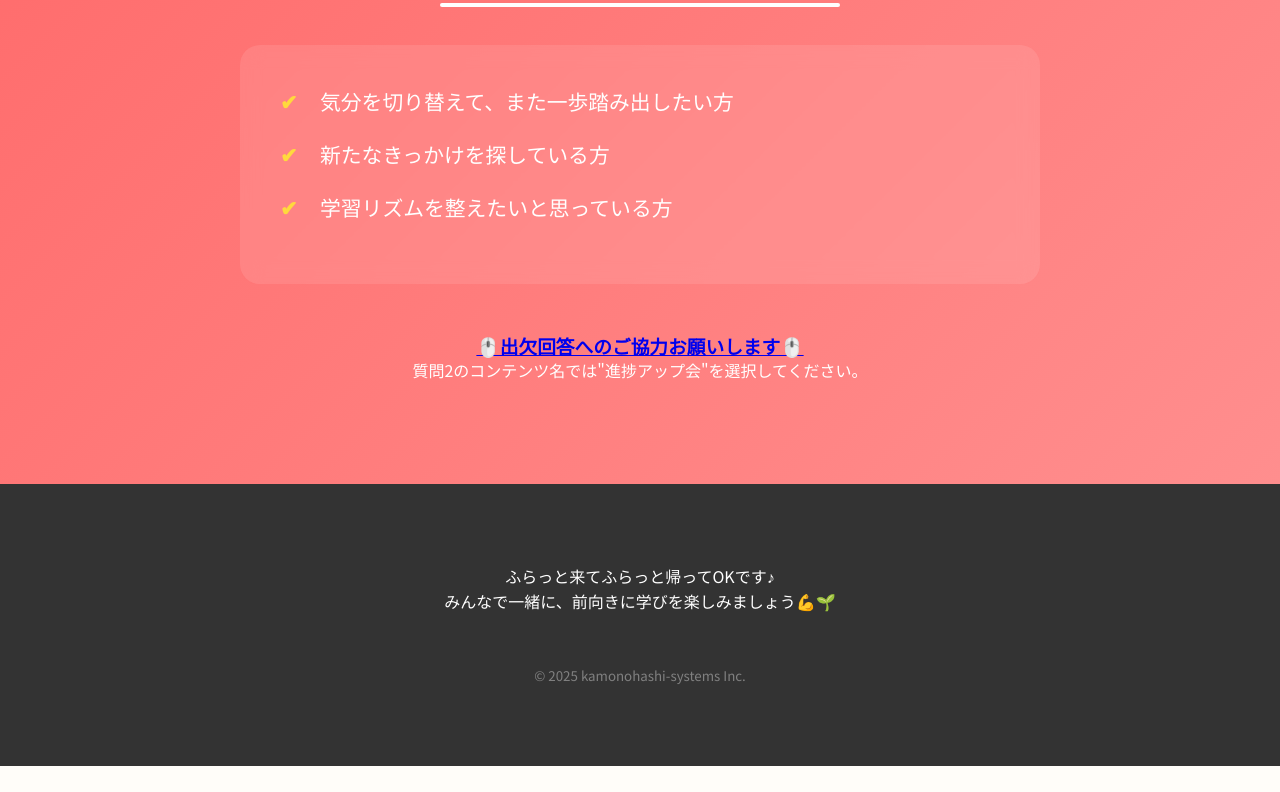
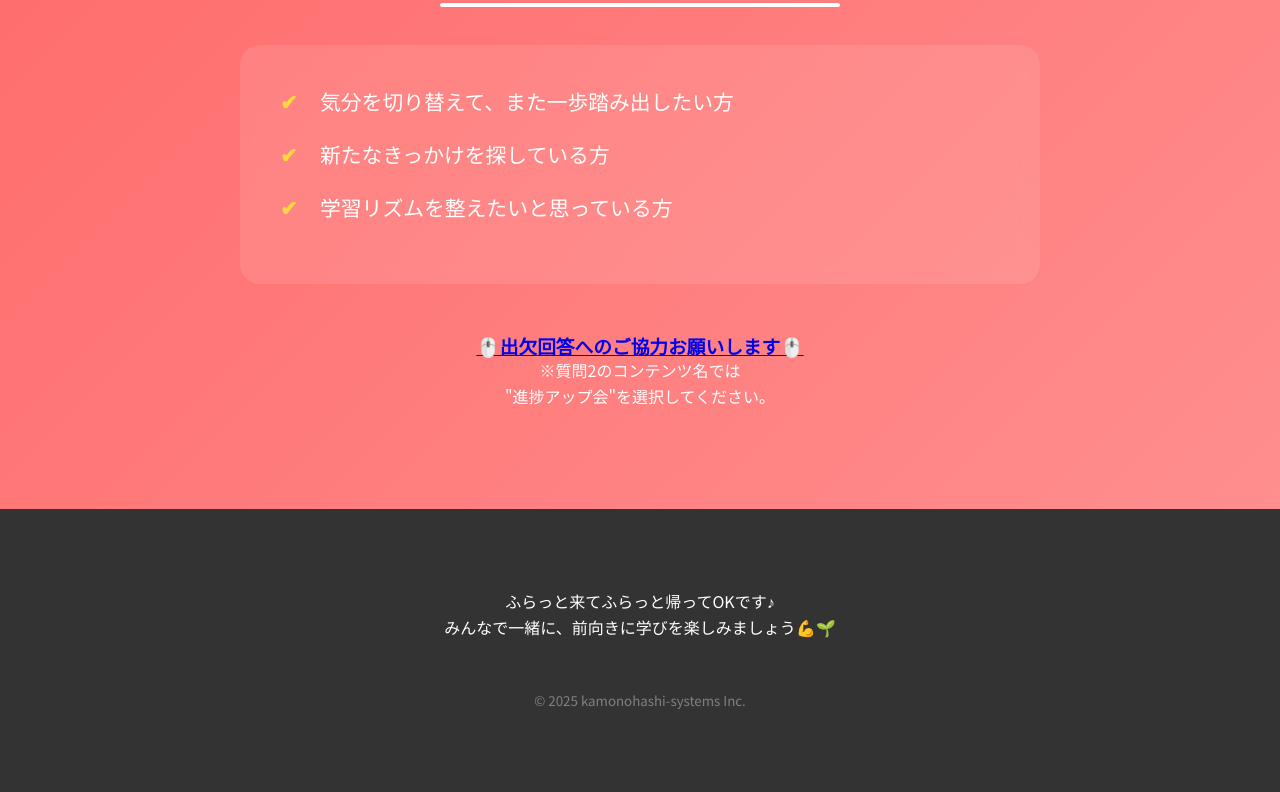
Before and after one commit to wamotahiruo/progress-up-lp, a website built with Vite: page index.html in a window 1280 px wide. Shown: the part 2075-2867 px from the top of the page. Before the commit the page ends 2841 px from the top, so only its background shows below. Built offline with nearby package versions, Linux system fonts and the light colour scheme.

Commit message:
軽微な修正

```diff
--- a/index.html
+++ b/index.html
@@ -88,7 +88,7 @@
         <br>
         <h3><a href="https://forms.gle/M89JgDDoYUYyMqSa6" target="_blank"
             rel="noopener noreferrer">🖱️出欠回答へのご協力お願いします🖱️</a></h3>
-        <p>質問2のコンテンツ名では"進捗アップ会"を選択してください。</p>
+        <p>※質問2のコンテンツ名では<br>"進捗アップ会"を選択してください。</p>
       </div>
     </section>
 
```
